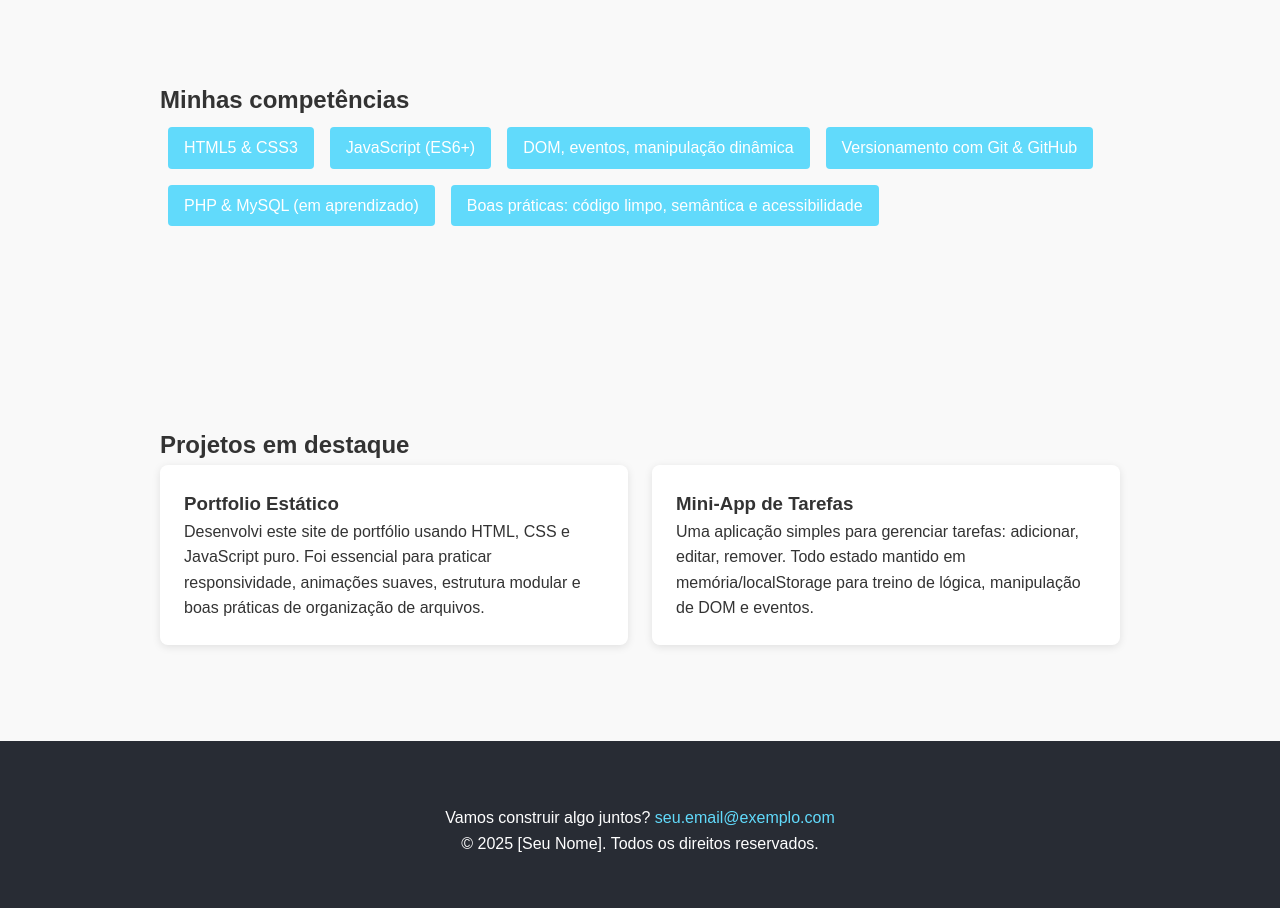
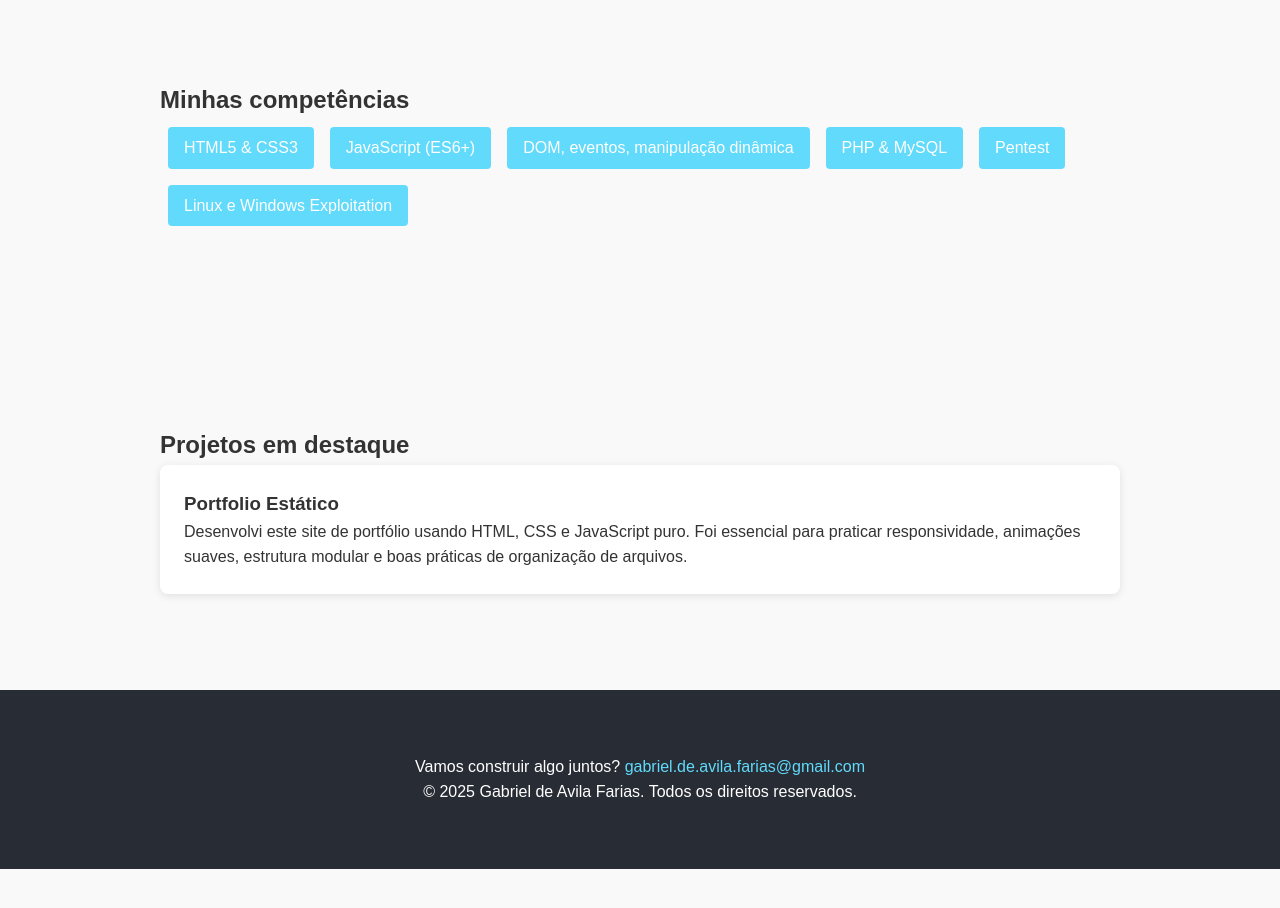
Before and after one commit to Avilag212/site-portifolio, a plain HTML site: page public/index.html in a window 1280 px wide. Shown: the part 700-1608 px from the top of the page. After the commit the page ends 1569 px from the top, so only its background shows below. Drawn offline with Linux system fonts and the light colour scheme.

Commit message:
correções na index

```diff
--- a/public/index.html
+++ b/public/index.html
@@ -3,7 +3,7 @@
 <head>
   <meta charset="UTF-8">
   <meta name="viewport" content="width=device-width, initial-scale=1">
-  <title>Meu Portfólio | [Seu Nome]</title>
+  <title>Gabriel de Avila Farias</title>
   <link rel="stylesheet" href="css/style.css">
   <script defer src="js/main.js"></script>
 </head>
@@ -30,9 +30,9 @@
         <li>HTML5 &amp; CSS3</li>
         <li>JavaScript (ES6+)</li>
         <li>DOM, eventos, manipulação dinâmica</li>
-        <li>Versionamento com Git & GitHub</li>
-        <li>PHP & MySQL (em aprendizado)</li>
-        <li>Boas práticas: código limpo, semântica e acessibilidade</li>
+        <li>PHP & MySQL</li>
+        <li>Pentest</li>
+        <li>Linux e Windows Exploitation</li>
       </ul>
     </div>
   </section>
@@ -45,19 +45,14 @@
           <h3>Portfolio Estático</h3>
           <p>Desenvolvi este site de portfólio usando HTML, CSS e JavaScript puro. Foi essencial para praticar responsividade, animações suaves, estrutura modular e boas práticas de organização de arquivos.</p>
         </div>
-        <div class="card">
-          <h3>Mini-App de Tarefas</h3>
-          <p>Uma aplicação simples para gerenciar tarefas: adicionar, editar, remover. Todo estado mantido em memória/localStorage para treino de lógica, manipulação de DOM e eventos.</p>
-        </div>
-        <!-- mais cards quando tiver -->
       </div>
     </div>
   </section>
 
   <footer class="site-footer">
     <div class="container fade-in delay-3">
-      <p>Vamos construir algo juntos? <a href="mailto:seu.email@exemplo.com">seu.email@exemplo.com</a></p>
-      <p>© <span id="current-year"></span> [Seu Nome]. Todos os direitos reservados.</p>
+      <p>Vamos construir algo juntos? <a href="mailto:gabriel.de.avila.farias@gmail.com">gabriel.de.avila.farias@gmail.com</a></p>
+      <p>© <span id="current-year"></span> Gabriel de Avila Farias. Todos os direitos reservados.</p>
     </div>
   </footer>
 </body>
```
